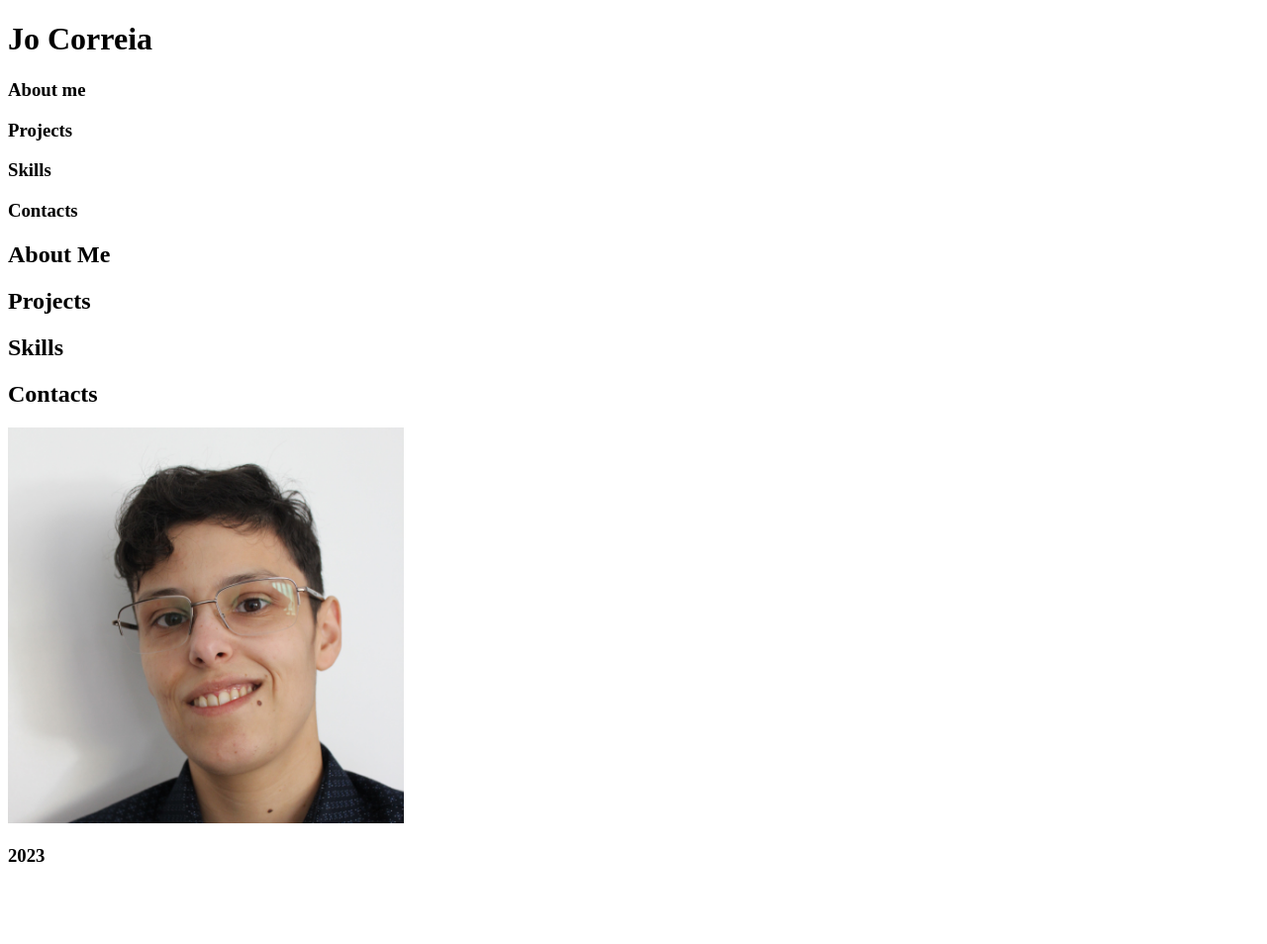
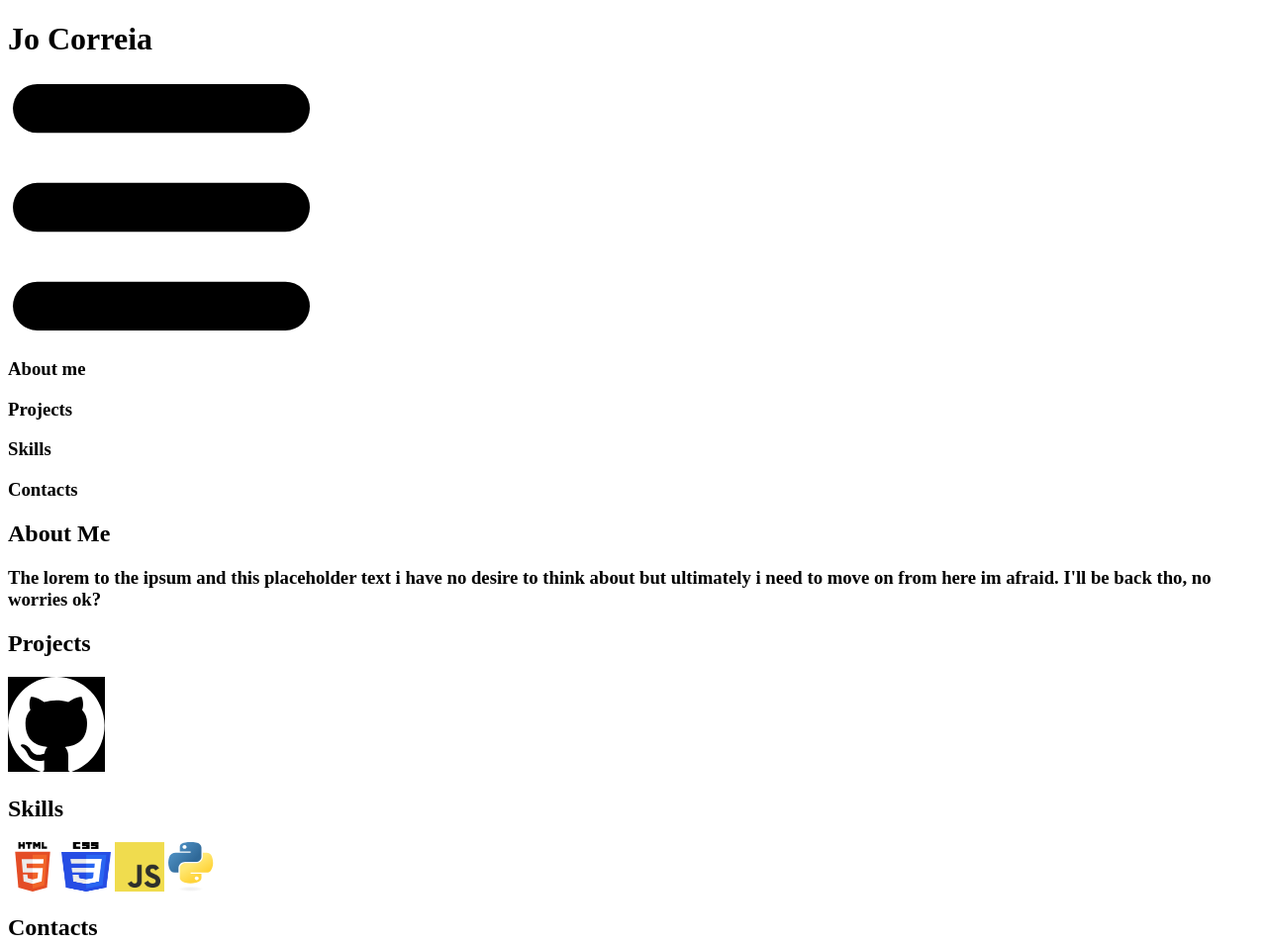
Before and after one commit to JoQCorreia/joqcorreia.github.io, a plain HTML site: page index.html in a window 1280 px wide. Shown: the top 954 px of the page at 99% size. Before the commit the page ends 895 px from the top, so only its background shows below. Drawn offline with Linux system fonts and the light colour scheme.

Commit message:
Placed all html elements and icons

```diff
--- a/index.html
+++ b/index.html
@@ -11,28 +11,45 @@
     <header>
       <h1>Jo Correia</h1>
       <nav>
+        <img id="menu" src="Assets\menu-icon.svg">
+        <section id="hidden-menu">
           <h3>About me</h3>
           <h3>Projects</h3>
           <h3>Skills</h3>
           <h3>Contacts</h3>
+        </section>
       </nav>
     </header>
     <main>
-      <section>
+      <section id= "left">
         <h2>
           About Me
+          <h3>
+            The lorem to the ipsum and this placeholder text i have no desire to think about but ultimately i need to move on from here im afraid. I'll be back tho, no worries ok?
+          </h3>
         </h2>
+        <section>
           <h2>
             Projects
           </h2>
+          <img id="git-button" src="Assets\github-mark-white.svg">
+        </section>
+        <section>
           <h2>
             Skills
           </h2>
+          <section>
+            <img class="icons" src="Assets\HTML5_Logo.svg">
+            <img class="icons" src="Assets\CSS3_logo_and_wordmark.svg.png">
+            <img class="icons" src="Assets\JavaScript-logo.png">
+            <img class="icons" src="Assets\Python-logo-notext.svg">
+          </section>
+        </section>
         <h2>
           Contacts
         </h2>
       </section>
-      <section>
+      <section id="right">
         <img id="photo" src="Assets\IMG_5653.JPG" alt="Photo of Jo Correia">
       </section>
     </main>
--- a/style.css
+++ b/style.css
@@ -2,3 +2,12 @@
    width: 400px;
    height: auto;
 }
+
+#git-button{
+   background-color: black;
+}
+
+.icons{
+   width: 50px;
+   height: 50px;
+}
```
Also changed, not shown: Assets/CSS3_logo_and_wordmark.svg.png (added), Assets/HTML5_Logo.svg (added), Assets/JavaScript-logo.png (added), Assets/Menu-Circles.svg (added), Assets/Python-logo-notext.svg (added), Assets/github-mark-white.svg (added), Assets/menu-icon.svg (added). Lines whose indentation alone changed are shown as unchanged.
